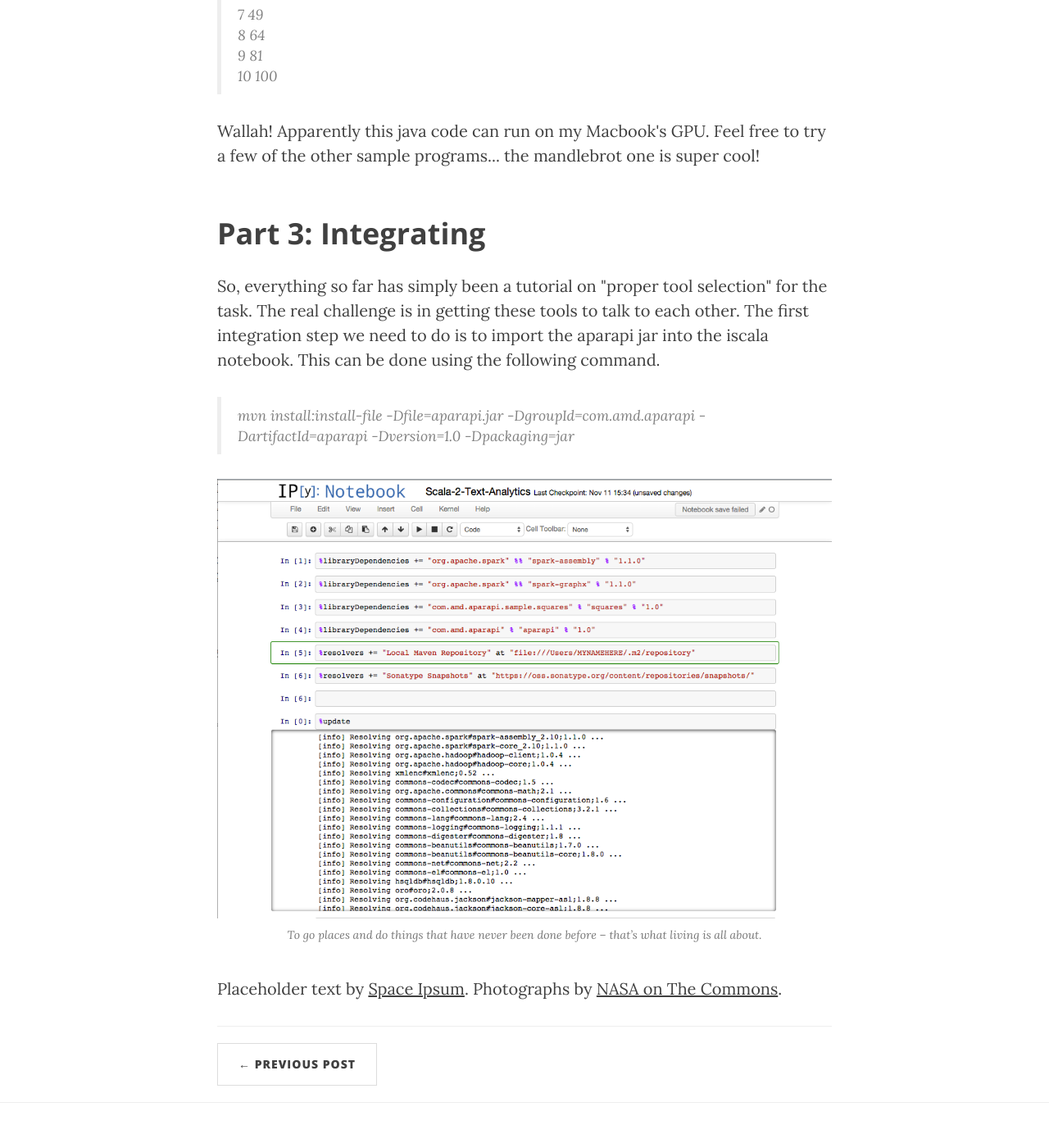
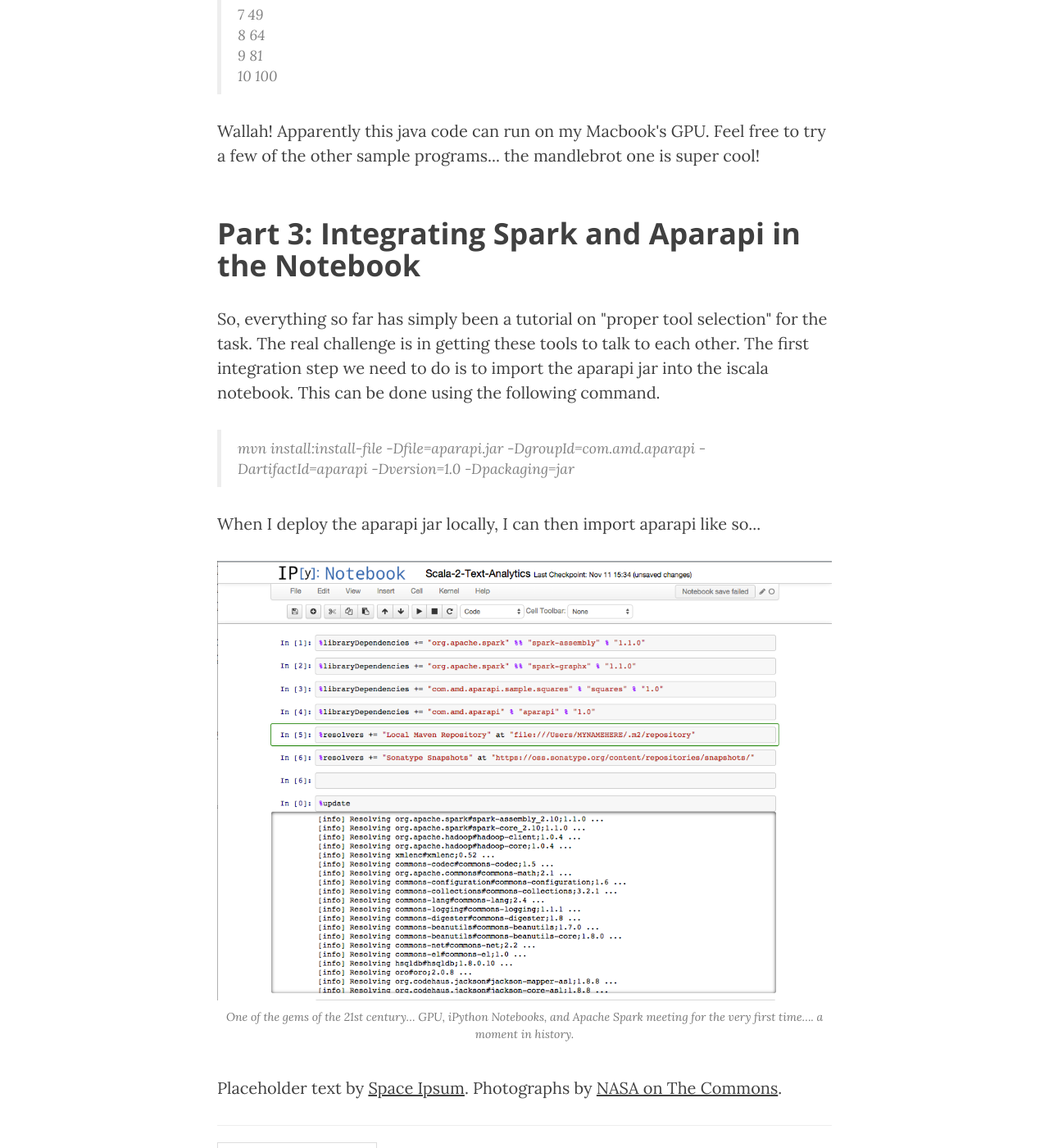
Before and after one commit to iamtrask/iamtrask.github.io, a Jekyll site: the page built from _posts/2014-09-24-man-must-explore.markdown, in a window 1280 px wide and 1400 px high, scrolled down 2927 px. Shown: the whole window at 82% size. Built offline with Jekyll 4.4.1, drawn with Linux system fonts in a browser that asks for light colours; nearby versions of some CDN libraries.

Commit message:
Update 2014-09-24-man-must-explore.markdown

```diff
--- a/_posts/2014-09-24-man-must-explore.markdown
+++ b/_posts/2014-09-24-man-must-explore.markdown
@@ -61,14 +61,14 @@
 
 <p> Wallah! Apparently this java code can run on my Macbook's GPU. Feel free to try a few of the other sample programs... the mandlebrot one is super cool!</p>
 
-<h2 class="section-heading">Part 3: Integrating</h2>
+<h2 class="section-heading">Part 3: Integrating Spark and Aparapi in the Notebook</h2>
 
 <p> So, everything so far has simply been a tutorial on "proper tool selection" for the task. The real challenge is in getting these tools to talk to each other. The first integration step we need to do is to import the aparapi jar into the iscala notebook. This can be done using the following command.</p>
 <blockquote>mvn install:install-file -Dfile=aparapi.jar -DgroupId=com.amd.aparapi -DartifactId=aparapi -Dversion=1.0 -Dpackaging=jar</blockquote>
-
+<p>When I deploy the aparapi jar locally, I can then import aparapi like so...</p>
 <a href="#">
     <img class="img-responsive" src="{{ site.baseurl }}/img/ipythonDep.png" alt="">
 </a>
-<span class="caption text-muted">To go places and do things that have never been done before – that’s what living is all about.</span>
+<span class="caption text-muted">One of the gems of the 21st century... GPU, iPython Notebooks, and Apache Spark meeting for the very first time.... a moment in history.</span>
 
 <p>Placeholder text by <a href="http://spaceipsum.com/">Space Ipsum</a>. Photographs by <a href="https://www.flickr.com/photos/nasacommons/">NASA on The Commons</a>.</p>
```
